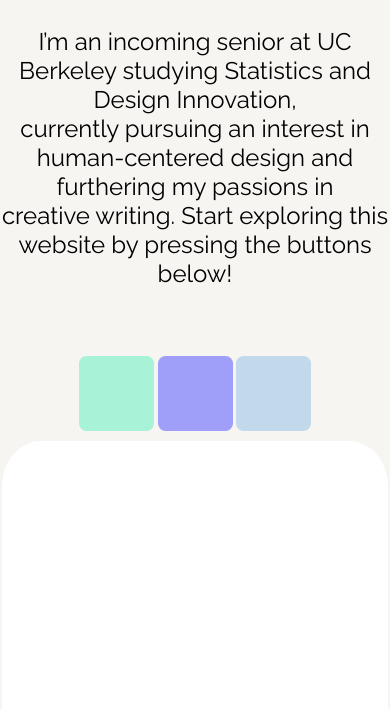
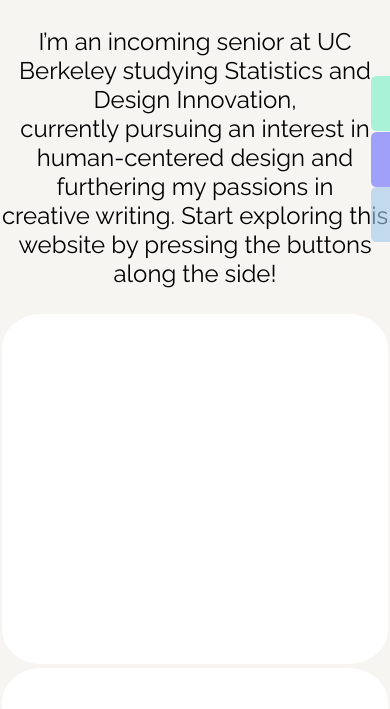
Before and after one commit to rupingchen/rupingchen.github.io, a plain HTML site: page index.html in a window 390 px wide. Shown: the part 135-844 px from the top of the page. Drawn offline with nearby package versions, Linux system fonts and the light colour scheme; a web font is replaced by a local one.

Commit message:
moved navbar to ther right side
testing to see if this is better for scrolling

```diff
--- a/assets/css/style.css
+++ b/assets/css/style.css
@@ -53,19 +53,21 @@
 }
 
 #landing-button-spine {
-    width: 100%;
-    position: absolute;
-    text-align: justify;
+   /* width: 100%;*/
+    position: fixed;
+   /* text-align: justify;*/
     z-index: 2;
-    justify-content: center;
+    /*justify-content: center;*/
 	display:flex;
 	flex-wrap:wrap;
-	top: 35%;
+	top: 40%;
+	left:95%;
 }
 
+/*earlier versions of iPhone*/
 @media (min-width: 300px) and (max-width: 330px) {
 	#landing-button-spine {
-		top:77%;
+		margin-top: 50%;
 	}
 }
 
@@ -77,21 +79,27 @@
 
 @media (min-width: 390px) and (max-width: 450px) {
 	#landing-button-spine {
-		top:57%;
+		top:58%;
 	}
 }
 
-@media (height: 812px) {
+@media (min-height: 812px) {
 	#landing-button-spine {
-		top:55%;
+		top:53%;
+	}
+}
+
+@media (max-width: 900px) {
+	#landing-button-spine {
+		top:25%;
 	}
 }
 
 .landing-button {
-    width: 75px;
-    height: 75px;
+    width: 55px;
+    height: 55px;
     margin: 0.5%;
-    display: inline-block;
+  /*  display: inline-block;*/
     border-radius: 10%;
     cursor: pointer;
     z-index: 3;
@@ -99,7 +107,7 @@
 
 .landing-re-color {
     width: 550px;
-    height: 450px;
+    height: 350px;
     background: white;
     display: inline-block;
     border-radius: 10%;
@@ -114,7 +122,6 @@
 	display:flex;
 	flex-wrap:wrap;
     position: relative;
-    top:15%;
 }
 
 .landing-button:active {
--- a/index.html
+++ b/index.html
@@ -18,7 +18,7 @@
 			</div>
 			<div id="landing-text">
 				<h3>My Name is Ru-Ping. Salutations.</h3>
-				<p>I’m an incoming senior at UC Berkeley studying Statistics and Design Innovation, <br/>currently pursuing an interest in human-centered design and furthering my passions in <br/>creative writing. Start exploring this website by pressing the buttons below!</p>
+				<p>I’m an incoming senior at UC Berkeley studying Statistics and Design Innovation, <br/>currently pursuing an interest in human-centered design and furthering my passions in <br/>creative writing. Start exploring this website by pressing the buttons along the side!</p>
 			</div>
 			<div id="landing-overlay"></div>
 			<div id="landing-div-spine">
```
